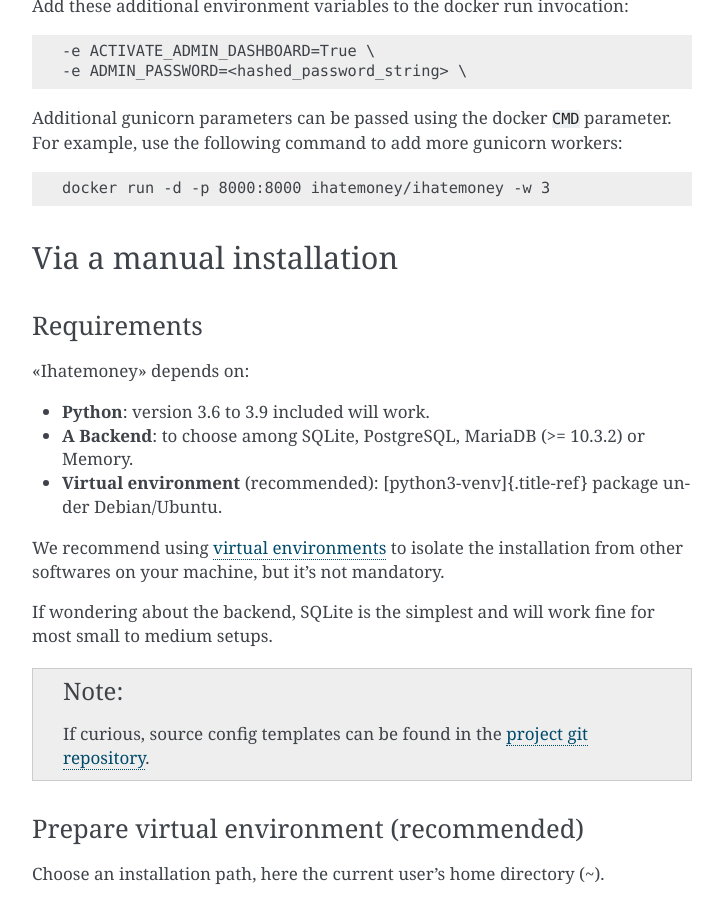
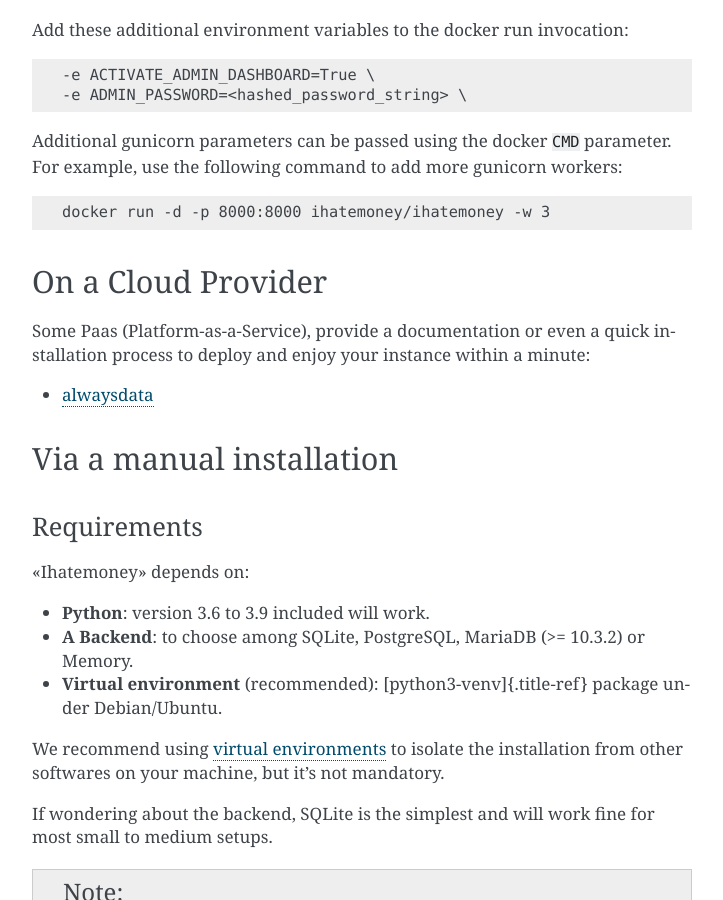
Before and after one commit to spiral-project/ihatemoney, a Sphinx documentation site: the page built from docs/installation.md, in a window 1280 px wide and 900 px high, scrolled down 1212 px. Shown: the whole window, without its empty margins (388-1111 px from the left). Built offline with Sphinx 7.4.7, drawn with Linux system fonts in a browser that asks for light colours; some of the changed text lies outside the part shown.

Commit message:
Add Cloud Providers

```diff
--- a/docs/installation.md
+++ b/docs/installation.md
@@ -2,11 +2,12 @@
 
 There are multiple ways to install «Ihatemoney» on your system :
 
-1.  {ref}`docker`.
+1.  {ref}`docker`
 2.  [Via Yunohost](https://github.com/YunoHost-Apps/ihatemoney_ynh) (a
     server operating system aiming to make self-hosting accessible to
     anyone)
-3.  {ref}`manual-installation`
+3.  {ref}`cloud`
+4.  {ref}`manual-installation`
 
 
 :::{note}
@@ -64,6 +65,13 @@
 workers:
 
     docker run -d -p 8000:8000 ihatemoney/ihatemoney -w 3
+
+(cloud)=
+## On a Cloud Provider
+
+Some Paas (Platform-as-a-Service), provide a documentation or even a quick installation process to deploy and enjoy your instance within a minute:
+
+  * [alwaysdata](https://www.alwaysdata.com/en/marketplace/ihatemoney/)
 
 (manual-installation)=
 ## Via a manual installation
```
